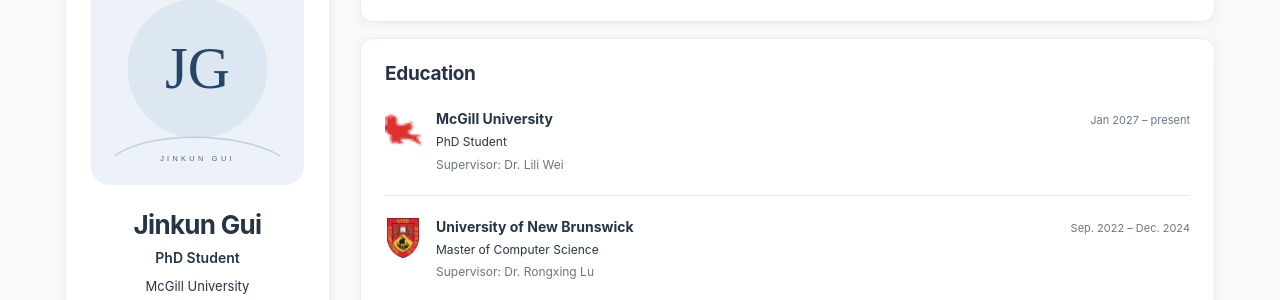
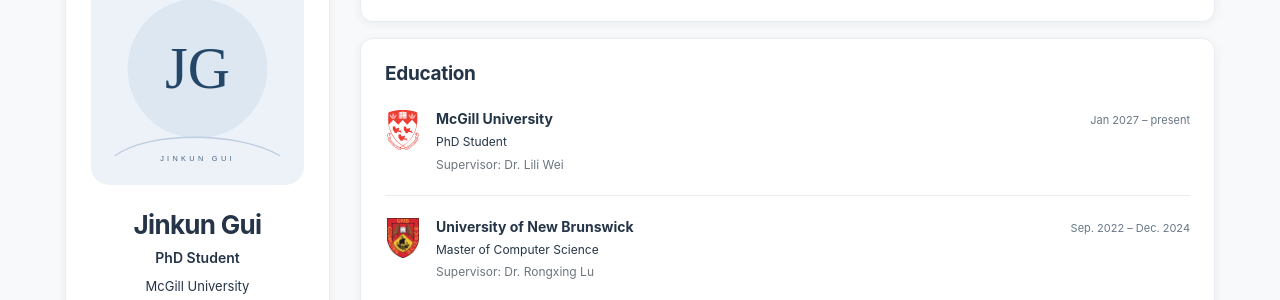
Before and after one commit to GUI-test-pri/GUI-test-pri.github.io, a Jekyll site: the page built from index.html, in a window 1280 px wide and 900 px high, scrolled down 1099 px. Shown: the part 150-450 px from the top of the window. Built offline with Jekyll 4.4.1, drawn with Linux system fonts in a browser that asks for light colours.

Commit message:
Use clear McGill shield and refresh revised stylesheet on deployment

```diff
--- a/_data/profile.yml
+++ b/_data/profile.yml
@@ -23,7 +23,7 @@
       "position": "PhD Student",
       "dept": "Supervisor: Dr. Lili Wei",
       "date": "Jan 2027 – present",
-      "logo": "/assets/images/schools/mcgill.ico",
+      "logo": "/assets/images/schools/mcgill.svg",
       "url": "https://www.mcgill.ca/"
     },
     {
--- a/_layouts/default.html
+++ b/_layouts/default.html
@@ -12,7 +12,7 @@
   <link rel="stylesheet" href="{{ '/assets/vendor/bootstrap.min.css' | relative_url }}">
   <link rel="stylesheet" href="{{ '/assets/vendor/fontawesome/css/all.min.css' | relative_url }}">
   <link rel="stylesheet" href="{{ '/assets/css/global.css' | relative_url }}">
-  <link rel="stylesheet" href="{{ '/assets/css/custom.css' | relative_url }}">
+  <link rel="stylesheet" href="{{ '/assets/css/custom.css' | relative_url }}?v={{ site.time | date: '%s' }}">
 </head>
 <body class="bg-light d-flex flex-column min-vh-100">
   {% include navbar.html %}
```
Also changed, not shown: SOURCES.md (+1 -1 lines), assets/images/schools/SOURCES.md (+1 -1 lines), assets/images/schools/mcgill.ico (deleted), assets/images/schools/mcgill.svg (added).
